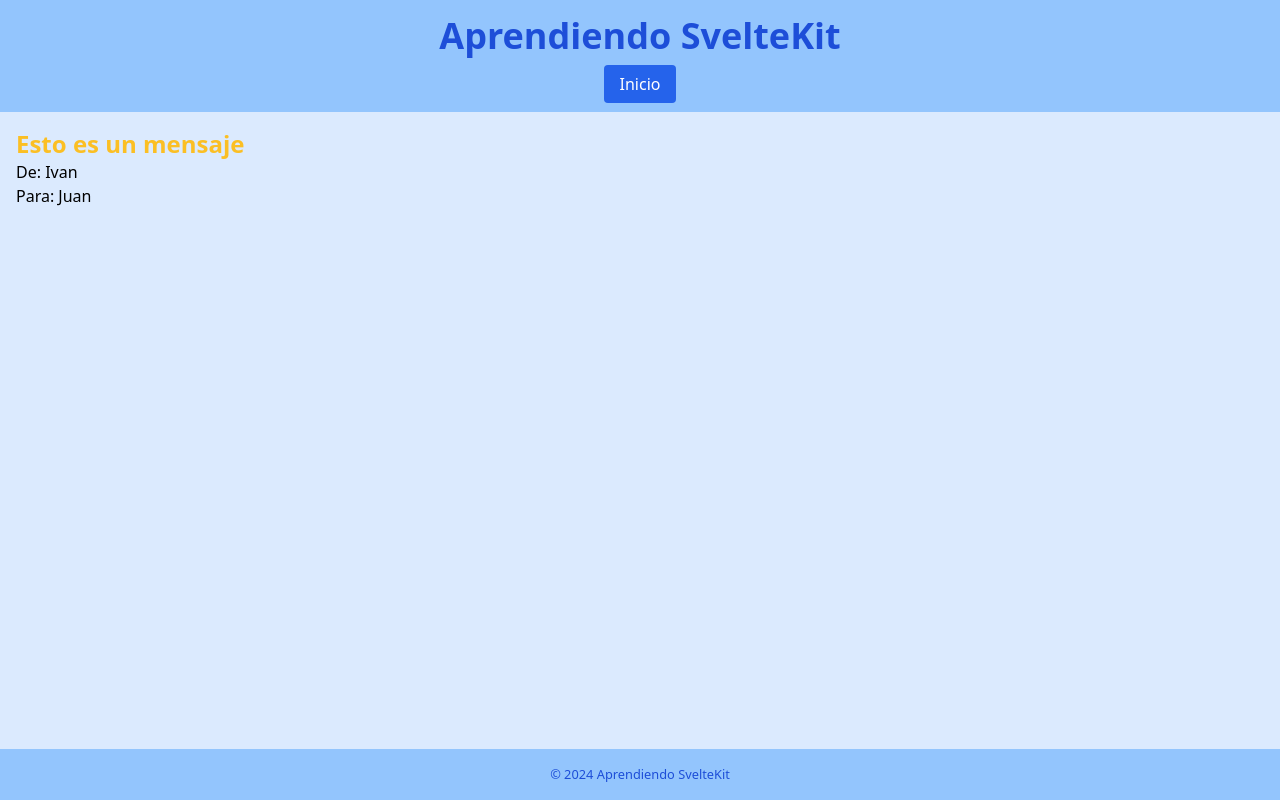
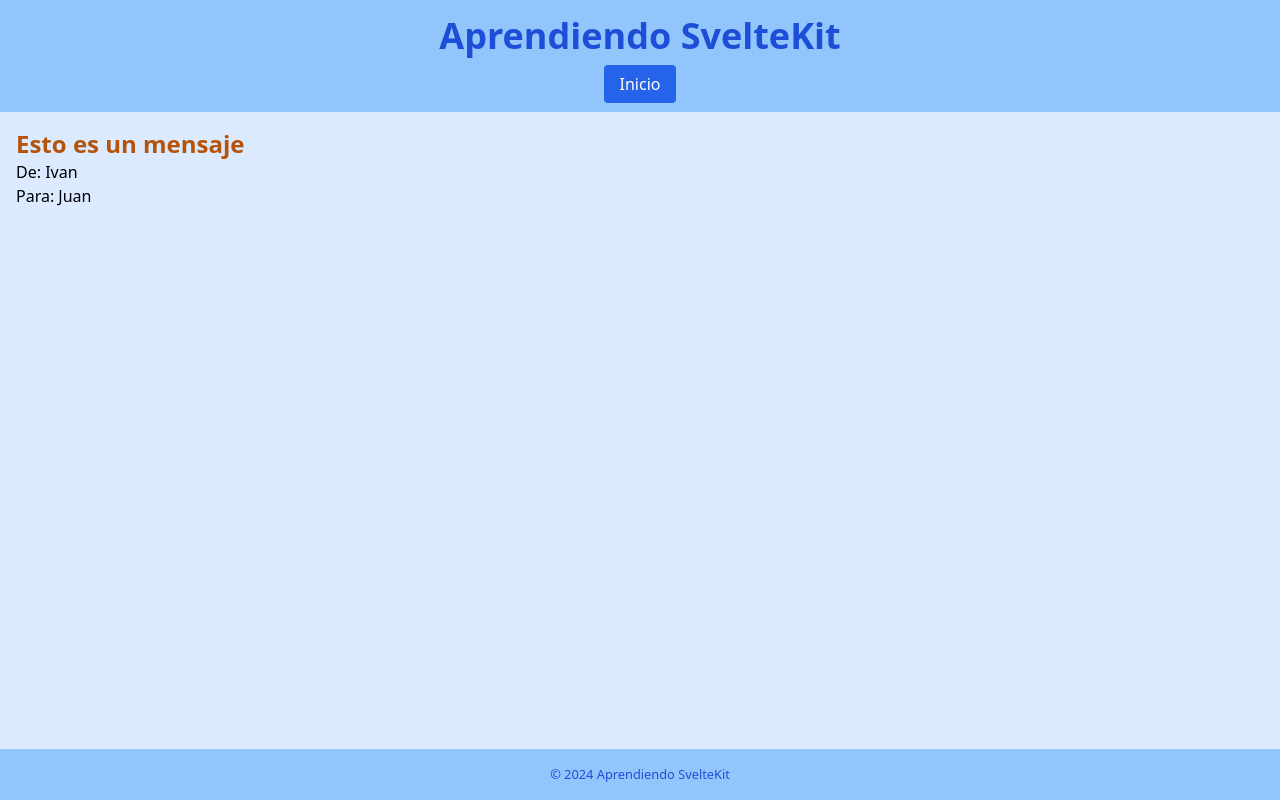
Before and after one commit to IvanGabrielYarupaitanRivera/playground, a SvelteKit app: page / in a window 1280 px wide. Built offline with nearby package versions, Linux system fonts and the light colour scheme.

Commit message:
cambia el color del texto del mensaje a ámbar más oscuro en Mensaje.svelte

```diff
--- a/src/routes/Mensaje.svelte
+++ b/src/routes/Mensaje.svelte
@@ -5,6 +5,6 @@
 	};
 </script>
 
-<h1 class="text-2xl font-bold text-amber-400">Esto es un mensaje</h1>
+<h1 class="text-2xl font-bold text-amber-700">Esto es un mensaje</h1>
 <p>De: {mensaje.autor}</p>
 <p>Para: {mensaje.destinatario}</p>
```
